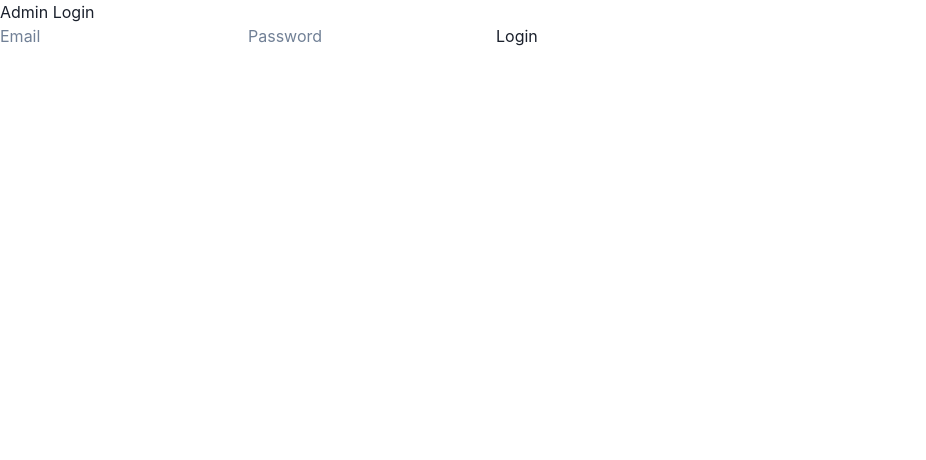
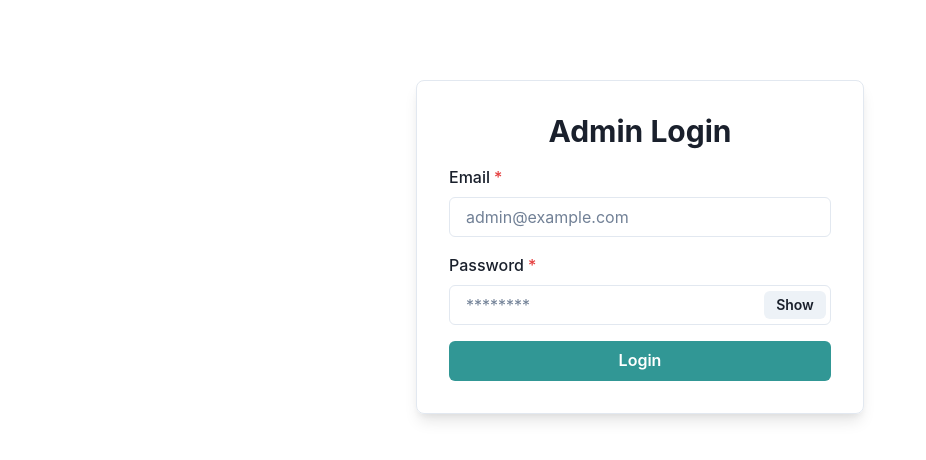
Before and after one commit to bangshop/admin, a React (Vite) app: page / in a window 1280 px wide. Shown: the top 460 px of the page, without its empty margins (0-926 px from the left). Built offline with nearby package versions, Linux system fonts and the light colour scheme; no server answers.

Commit message:
feat: Add inventory management and show password toggle

```diff
--- a/src/pages/Login.jsx
+++ b/src/pages/Login.jsx
@@ -2,11 +2,16 @@ import React, { useState } from 'react';
 import { signInWithEmailAndPassword } from 'firebase/auth';
 import { auth } from '../firebaseConfig';
 import { useNavigate } from 'react-router-dom';
+import {
+  Box, Button, Container, FormControl, FormLabel, Heading, Input, InputGroup, InputRightElement, VStack, useToast
+} from '@chakra-ui/react';
 
 function Login() {
   const [email, setEmail] = useState('');
   const [password, setPassword] = useState('');
+  const [showPassword, setShowPassword] = useState(false);
   const navigate = useNavigate();
+  const toast = useToast();
 
   const handleLogin = async (e) => {
     e.preventDefault();
@@ -14,19 +19,52 @@ function Login() {
       await signInWithEmailAndPassword(auth, email, password);
       navigate('/dashboard');
     } catch (error) {
-      alert('Failed to login: ' + error.message);
+      toast({
+        title: "Login Failed",
+        description: error.message,
+        status: "error",
+        duration: 5000,
+        isClosable: true,
+      });
     }
   };
 
   return (
-    <div>
-      <h2>Admin Login</h2>
-      <form onSubmit={handleLogin}>
-        <input type="email" value={email} onChange={(e) => setEmail(e.target.value)} placeholder="Email" required />
-        <input type="password" value={password} onChange={(e) => setPassword(e.target.value)} placeholder="Password" required />
-        <button type="submit">Login</button>
-      </form>
-    </div>
+    <Container centerContent>
+      <Box p={8} mt={20} borderWidth={1} borderRadius="lg" boxShadow="lg" maxW="md" w="full">
+        <VStack as="form" onSubmit={handleLogin} spacing={4}>
+          <Heading as="h2" size="lg">Admin Login</Heading>
+          <FormControl isRequired>
+            <FormLabel>Email</FormLabel>
+            <Input
+              type="email"
+              value={email}
+              onChange={(e) => setEmail(e.target.value)}
+              placeholder="admin@example.com"
+            />
+          </FormControl>
+          <FormControl isRequired>
+            <FormLabel>Password</FormLabel>
+            <InputGroup>
+              <Input
+                type={showPassword ? 'text' : 'password'}
+                value={password}
+                onChange={(e) => setPassword(e.target.value)}
+                placeholder="********"
+              />
+              <InputRightElement width='4.5rem'>
+                <Button h='1.75rem' size='sm' onClick={() => setShowPassword(!showPassword)}>
+                  {showPassword ? 'Hide' : 'Show'}
+                </Button>
+              </InputRightElement>
+            </InputGroup>
+          </FormControl>
+          <Button type="submit" colorScheme="teal" width="full">
+            Login
+          </Button>
+        </VStack>
+      </Box>
+    </Container>
   );
 }
 
--- a/src/pages/dashboard/ProductsPage.jsx
+++ b/src/pages/dashboard/ProductsPage.jsx
@@ -5,18 +5,21 @@ import axios from 'axios';
 import {
   Box, Heading, Button, Flex, VStack, SimpleGrid,
   Input, Textarea, Select, FormControl, FormLabel,
-  Image, Text, useToast, HStack
+  Image, Text, useToast, HStack, NumberInput, NumberInputField
 } from '@chakra-ui/react';
 
 function ProductsPage() {
     const toast = useToast();
     const [products, setProducts] = useState([]);
     const [categories, setCategories] = useState([]);
+
+    // Form State
     const [productName, setProductName] = useState('');
     const [productPrice, setProductPrice] = useState('');
     const [productDesc, setProductDesc] = useState('');
+    const [productStock, setProductStock] = useState(''); // <-- NEW STATE FOR STOCK
+    const [productCategory, setProductCategory] = useState('');
     const [productImage, setProductImage] = useState(null);
-    const [productCategory, setProductCategory] = useState('');
     const [editingProduct, setEditingProduct] = useState(null);
 
     useEffect(() => {
@@ -34,7 +37,8 @@ function ProductsPage() {
 
     const resetProductForm = () => {
       setProductName(''); setProductPrice(''); setProductDesc('');
-      setProductImage(null); setProductCategory(''); setEditingProduct(null);
+      setProductStock(''); setProductCategory(''); setEditingProduct(null);
+      setProductImage(null);
       if(document.getElementById('product-image-input')) {
         document.getElementById('product-image-input').value = null;
       }
@@ -42,8 +46,8 @@ function ProductsPage() {
 
     const handleProductSubmit = async (e) => {
       e.preventDefault();
-      if (!productName || !productPrice || !productDesc || !productCategory) {
-        toast({ title: "Please fill all product fields, including category.", status: 'error' });
+      if (!productName || !productPrice || !productDesc || !productCategory || productStock === '') {
+        toast({ title: "Please fill all fields, including stock.", status: 'error' });
         return;
       }
 
@@ -62,8 +66,12 @@ function ProductsPage() {
       }
 
       const productData = {
-          name: productName, price: parseFloat(productPrice),
-          description: productDesc, category: productCategory, imageUrl: imageUrl
+          name: productName,
+          price: parseFloat(productPrice),
+          description: productDesc,
+          category: productCategory,
+          imageUrl: imageUrl,
+          stock_quantity: parseInt(productStock, 10) // <-- ADD STOCK TO DATA
       };
 
       if (editingProduct) {
@@ -77,9 +85,12 @@ function ProductsPage() {
     };
 
     const handleEditProduct = (product) => {
-      setEditingProduct(product); setProductName(product.name);
-      setProductPrice(product.price); setProductDesc(product.description);
+      setEditingProduct(product);
+      setProductName(product.name);
+      setProductPrice(product.price);
+      setProductDesc(product.description);
       setProductCategory(product.category);
+      setProductStock(product.stock_quantity || 0); // <-- SET STOCK FOR EDITING
     };
 
     const handleDeleteProduct = async (id) => {
@@ -96,7 +107,20 @@ function ProductsPage() {
               <form onSubmit={handleProductSubmit}>
                 <VStack spacing={4}>
                   <FormControl isRequired><FormLabel>Product Name</FormLabel><Input value={productName} onChange={e => setProductName(e.target.value)}/></FormControl>
-                  <FormControl isRequired><FormLabel>Product Price</FormLabel><Input type="number" value={productPrice} onChange={e => setProductPrice(e.target.value)}/></FormControl>
+                  <HStack w="full">
+                    <FormControl isRequired>
+                      <FormLabel>Price</FormLabel>
+                      <NumberInput value={productPrice} onChange={(val) => setProductPrice(val)}>
+                        <NumberInputField />
+                      </NumberInput>
+                    </FormControl>
+                    <FormControl isRequired>
+                      <FormLabel>Stock Quantity</FormLabel> {/* <-- NEW STOCK INPUT */}
+                      <NumberInput value={productStock} onChange={(val) => setProductStock(val)}>
+                        <NumberInputField />
+                      </NumberInput>
+                    </FormControl>
+                  </HStack>
                   <FormControl isRequired><FormLabel>Product Description</FormLabel><Textarea value={productDesc} onChange={e => setProductDesc(e.target.value)}/></FormControl>
                   <FormControl isRequired>
                     <FormLabel>Category</FormLabel>
@@ -119,6 +143,7 @@ function ProductsPage() {
                             <Box flex="1">
                                 <Text fontWeight="bold">{product.name}</Text>
                                 <Text fontSize="sm">₹{product.price} - <Text as="span" color="gray.500">{product.category}</Text></Text>
+                                <Text fontSize="sm" fontWeight="bold">Stock: {product.stock_quantity ?? 'N/A'}</Text> {/* <-- DISPLAY STOCK */}
                             </Box>
                             <HStack>
                                 <Button size="sm" onClick={() => handleEditProduct(product)}>Edit</Button>
```
